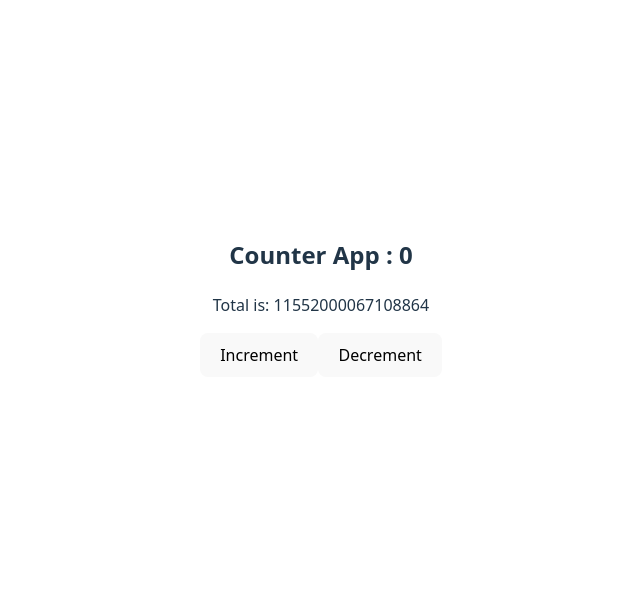
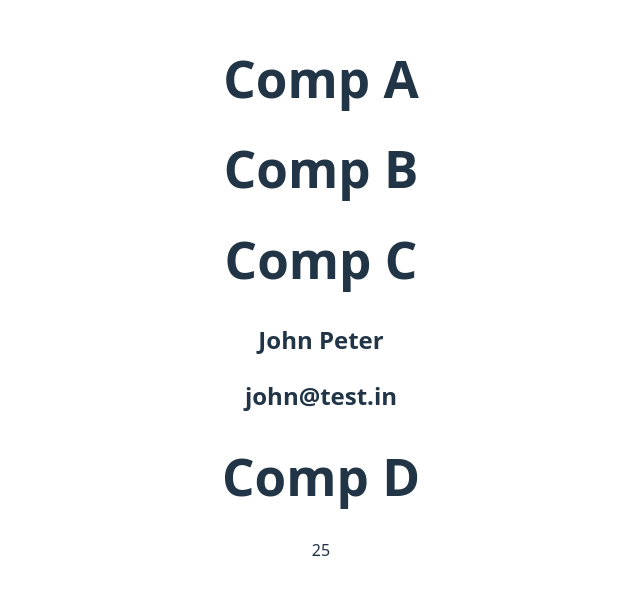
Before and after one commit to RWn-Girish/react-9AM, a React (Vite) app: page / in a window 1280 px wide. Shown: the part 103-698 px from the top of the page, without its empty margins (319-959 px from the left). Built offline with nearby package versions, Linux system fonts and the light colour scheme.

Commit message:
context API

```diff
--- a/src/App.jsx
+++ b/src/App.jsx
@@ -1,6 +1,7 @@
 import { useEffect, useState } from "react";
 import "./App.css";
 import Counter from "./components/UseCallBack/Counter";
+import CompA from "./components/UseContext/CompA";
 // import ControlComp from "./components/ControlComp";
 // import Counter from "./components/Counter";
 // import HOCComp from "./components/HOC";
@@ -28,7 +29,8 @@ function App() {
       {/* <ValidationForm /> */}
       {/* <HOCFORM isLoading={isLoading} title="ABC Validation" name="Hello" /> */}
 
-      <Counter />
+      {/* <Counter /> */}
+      <CompA />
     </>
   );
 }
--- /dev/null
+++ b/src/components/UseContext/CompA.jsx
@@ -0,0 +1,22 @@
+import { createContext } from "react";
+import CompB from "./CompB";
+
+export const userContext = createContext();
+
+const CompA = () => {
+  let user = {
+    name: "John Peter",
+    age: 25,
+    email: "john@test.in",
+  };
+  return (
+    <>
+      <userContext.Provider value={user}>
+        <h1> Comp A</h1>
+        <CompB  />
+      </userContext.Provider>
+    </>
+  );
+};
+
+export default CompA;
--- /dev/null
+++ b/src/components/UseContext/CompB.jsx
@@ -0,0 +1,12 @@
+import CompC from "./CompC";
+
+const CompB = () => {
+    return (
+        <>
+            <h1> Comp B</h1>
+            <CompC />
+        </>
+    )
+};
+
+export default CompB;
--- /dev/null
+++ b/src/components/UseContext/CompC.jsx
@@ -0,0 +1,18 @@
+import { useContext } from "react";
+import { userContext } from "./CompA";
+import CompD from "./CompD";
+
+const CompC = () => {
+    let user = useContext(userContext)
+
+    return (
+        <>
+            <h1> Comp C</h1>
+            <h2>{user.name}</h2>
+            <h2>{user.email}</h2>
+            <CompD />
+        </>
+    )
+};
+
+export default CompC;
--- /dev/null
+++ b/src/components/UseContext/CompD.jsx
@@ -0,0 +1,16 @@
+import { useContext } from "react";
+import { userContext } from "./CompA";
+
+
+const CompD = () => {
+
+    let user = useContext(userContext);
+    return (
+        <>
+            <h1> Comp D</h1>
+            <p>{user.age}</p>
+        </>
+    )
+};
+
+export default CompD;
```
